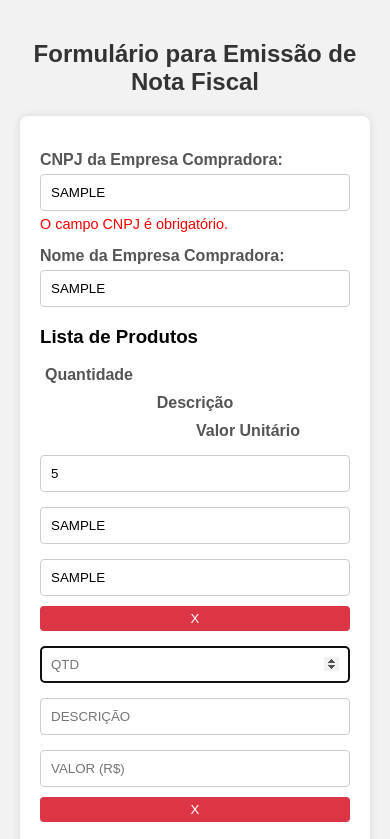
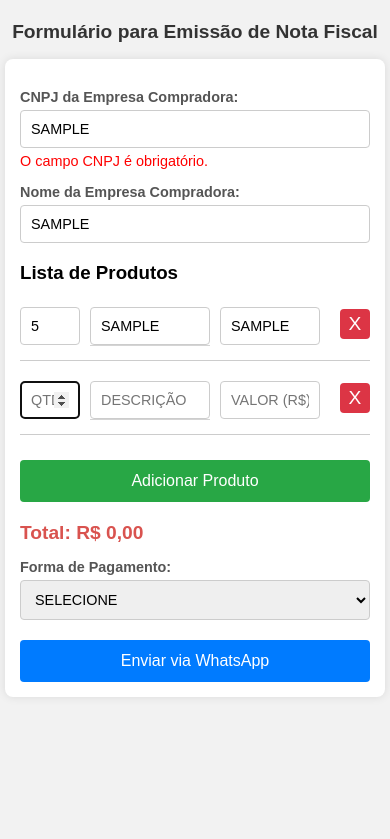
Before and after one commit to contador-assessoria/Solicitar-NFA, a plain HTML site: page index.html in a window 390 px wide. Both pictures are taken after typing "Sample", "Sample", "5", "Sample", "Sample" into the empty fields and a click on the button "Adicionar Produto". Shown: the top 839 px of the page. Drawn offline with Linux system fonts and the light colour scheme.

Commit message:
index.html
v2

```diff
--- a/index.html
+++ b/index.html
@@ -9,17 +9,18 @@
             font-family: Arial, sans-serif;
             background-color: #f2f2f2;
             margin: 0;
-            padding: 20px;
+            padding: 10px;
         }
         h2 {
             text-align: center;
             color: #333;
+            font-size: 1.5em;
         }
         form {
-            max-width: 600px;
+            max-width: 100%;
             margin: auto;
             background: #fff;
-            padding: 20px;
+            padding: 15px;
             border-radius: 8px;
             box-shadow: 0 0 10px rgba(0, 0, 0, 0.1);
         }
@@ -28,54 +29,82 @@
             font-weight: bold;
             display: block;
             margin-top: 15px;
+            font-size: 1em;
         }
         input, textarea, select {
             width: 100%;
-            padding: 10px;
+            padding: 12px;
             margin-top: 5px;
             border: 1px solid #ccc;
             border-radius: 4px;
             box-sizing: border-box;
             text-transform: uppercase; /* Visual uppercase */
+            font-size: 1em;
         }
-        .produto-header, .produto-item {
+        /* Remoção dos labels para os produtos */
+        .produto-header {
+            display: none;
+        }
+        .produto-item {
             display: flex;
             align-items: center;
             gap: 10px;
-            margin-bottom: 10px;
+            margin-bottom: 15px;
+            padding-bottom: 15px;
+            border-bottom: 1px solid #ccc; /* Linha separadora */
+            flex-wrap: wrap;
+            position: relative; /* Para posicionamento das sugestões */
         }
-        .produto-header label {
+        /* Ajustes para os campos dentro do produto-item */
+        .produto-item input[type="number"] {
+            flex: 0 0 60px;
+            /* Removido o atributo min */
+        }
+        .produto-item .autocomplete {
             flex: 1;
-            margin-top: 0;
+            position: relative;
         }
-        .produto-header label:nth-child(1) {
-            text-align: left;
-            margin-left: 5px; /* Move pixels para a direita */
-        }
-        .produto-header label:nth-child(2) {
-            text-align: center;
-        }
-        .produto-header label:nth-child(3) {
-            text-align: right;
-            margin-right: 50px; /* Move pixels para a esquerda */
-        }
-        .produto-item input[type="number"],
-        .produto-item input[type="text"] {
-            flex: 1;
-        }
-        .produto-item input[name="quantidade"] {
-            max-width: 70px;
+        .produto-item input[name="descricao"] {
+            width: 100%;
         }
         .produto-item input[name="valor"] {
-            max-width: 100px;
+            flex: 0 0 100px;
+            /* Removido o atributo min */
         }
+        /* Estilos para o autocomplete */
+        .autocomplete-items {
+            position: absolute;
+            border: 1px solid #d4d4d4;
+            border-top: none;
+            z-index: 99;
+            top: 100%;
+            left: 0;
+            right: 0;
+            background-color: #fff;
+            max-height: 150px;
+            overflow-y: auto;
+        }
+        .autocomplete-item {
+            padding: 10px;
+            cursor: pointer;
+        }
+        .autocomplete-item:hover {
+            background-color: #e9e9e9;
+        }
+        /* Botão Remover estilizado */
         .remover-produto {
             background-color: #dc3545;
             color: #fff;
-            padding: 5px 10px;
+            width: 30px;
+            height: 30px;
             border: none;
             border-radius: 4px;
             cursor: pointer;
+            font-size: 1.2em;
+            display: flex;
+            align-items: center;
+            justify-content: center;
+            padding: 0;
         }
         .remover-produto:hover {
             background-color: #c82333;
@@ -83,12 +112,13 @@
         #adicionar-produto {
             background-color: #28a745;
             color: #fff;
-            padding: 10px 15px;
+            padding: 12px 15px;
             margin-top: 10px;
             border: none;
             border-radius: 4px;
             cursor: pointer;
             width: 100%;
+            font-size: 1em;
         }
         #adicionar-produto:hover {
             background-color: #218838;
@@ -101,7 +131,7 @@
             width: 100%;
             border: none;
             border-radius: 4px;
-            font-size: 16px;
+            font-size: 1.2em;
             cursor: pointer;
         }
         #enviar:hover {
@@ -122,16 +152,40 @@
         }
         /* Responsividade */
         @media (max-width: 600px) {
-            .produto-header, .produto-item {
-                flex-direction: column;
-                align-items: stretch;
+            body {
+                padding: 5px;
             }
-            .produto-header label {
+            h2 {
+                font-size: 1.2em;
+            }
+            label {
+                font-size: 0.9em;
+            }
+            input, textarea, select {
+                padding: 10px;
+                font-size: 0.9em;
+            }
+            .produto-item {
+                flex-direction: row;
+                align-items: center;
+                width: 100%;
+            }
+            .remover-produto {
+                width: 30px;
+                height: 30px;
+                margin-left: 10px;
+            }
+            #total {
                 text-align: left;
+                font-size: 1.2em;
             }
-            .produto-item input[type="number"],
-            .produto-item input[type="text"] {
-                max-width: none;
+            #enviar {
+                font-size: 1em;
+                padding: 12px;
+            }
+            #adicionar-produto {
+                font-size: 1em;
+                padding: 12px;
             }
         }
     </style>
@@ -151,25 +205,13 @@
 
     <div id="produtos">
         <h3>Lista de Produtos</h3>
-        <div class="produto-header">
-            <label>Quantidade                </label>
-            <label>Descrição</label>
-            <label>Valor Unitário</label>
-
-        </div>
+        <!-- Removido o header dos produtos -->
         <div class="produto-item">
-            <input type="number" name="quantidade" placeholder="Qtd" min="1" required>
-            <input type="text" name="descricao" placeholder="Descrição" list="lista-produtos" required>
-            <datalist id="lista-produtos">
-                <option value="CARRAPINHA">
-                <option value="COCADA BRANCA">
-                <option value="COCADA COM LEITE CONDENSADO">
-                <option value="PAÇOCA">
-                <option value="PAÇOCA DE CHOLATATE">
-                <option value="PÉ DE MOLEQUE">
-                <option value="RAPADURA LEITE">
-                <option value="RAPADURA LEITE NINHO">
-            </datalist>
+            <input type="number" name="quantidade" placeholder="Qtd" required>
+            <div class="autocomplete">
+                <input type="text" name="descricao" placeholder="Descrição" required>
+                <div class="autocomplete-items"></div>
+            </div>
             <input type="text" name="valor" placeholder="Valor (R$)" required>
             <button type="button" class="remover-produto">X</button>
         </div>
@@ -193,6 +235,18 @@
 </form>
 
 <script>
+    // Lista de produtos para autocomplete
+    const produtosDisponiveis = [
+        "CARRAPINHA",
+        "COCADA BRANCA",
+        "COCADA COM LEITE CONDENSADO",
+        "PAÇOCA",
+        "PAÇOCA DE CHOCOLATE",
+        "PÉ DE MOLEQUE",
+        "RAPADURA LEITE",
+        "RAPADURA LEITE NINHO"
+    ];
+
     // Função para formatar números com vírgula como separador decimal
     function formatNumber(num) {
         return num.toFixed(2).replace('.', ',');
@@ -211,18 +265,18 @@
             return false;
 
         // Valida DVs
-        let tamanho = cnpj.length - 2
+        let tamanho = cnpj.length - 2;
         let numeros = cnpj.substring(0, tamanho);
         let digitos = cnpj.substring(tamanho);
         let soma = 0;
         let pos = tamanho - 7;
         for (let i = tamanho; i >= 1; i--) {
-            soma += numeros.charAt(tamanho - i) * pos--;
+            soma += parseInt(numeros.charAt(tamanho - i)) * pos--;
             if (pos < 2)
                 pos = 9;
         }
-        let resultado = soma % 11 < 2 ? 0 : 11 - soma % 11;
-        if (resultado != digitos.charAt(0))
+        let resultado = soma % 11 < 2 ? 0 : 11 - (soma % 11);
+        if (resultado !== parseInt(digitos.charAt(0)))
             return false;
 
         tamanho = tamanho + 1;
@@ -230,12 +284,12 @@
         soma = 0;
         pos = tamanho - 7;
         for (let i = tamanho; i >= 1; i--) {
-            soma += numeros.charAt(tamanho - i) * pos--;
+            soma += parseInt(numeros.charAt(tamanho - i)) * pos--;
             if (pos < 2)
                 pos = 9;
         }
-        resultado = soma % 11 < 2 ? 0 : 11 - soma % 11;
-        if (resultado != digitos.charAt(1))
+        resultado = soma % 11 < 2 ? 0 : 11 - (soma % 11);
+        if (resultado !== parseInt(digitos.charAt(1)))
             return false;
 
         return true;
@@ -314,20 +368,112 @@
         return totalNota;
     }
 
+    // Função para criar o autocomplete
+    function criarAutocomplete(inp, arr) {
+        closeAllLists(inp);
+        const autocompleteDiv = inp.parentNode.querySelector('.autocomplete-items');
+        if (!autocompleteDiv) return;
+
+        const val = inp.value.toUpperCase();
+        let filteredArr = [];
+
+        if (val) {
+            filteredArr = arr.filter(item => item.toUpperCase().includes(val));
+        } else {
+            // Se o campo estiver vazio, mostrar todas as opções
+            filteredArr = arr.slice();
+        }
+
+        const maxSuggestions = 5;
+        let count = 0;
+
+        filteredArr.forEach(item => {
+            if (count >= maxSuggestions) return;
+            const itemDiv = document.createElement('div');
+            itemDiv.classList.add('autocomplete-item');
+            if (val) {
+                // Destaque da parte correspondente
+                const startIndex = item.toUpperCase().indexOf(val);
+                if (startIndex !== -1) {
+                    const endIndex = startIndex + val.length;
+                    itemDiv.innerHTML =
+                        item.substring(0, startIndex) +
+                        "<strong>" + item.substring(startIndex, endIndex) + "</strong>" +
+                        item.substring(endIndex);
+                } else {
+                    itemDiv.textContent = item;
+                }
+            } else {
+                itemDiv.textContent = item;
+            }
+            // Evento de clique na sugestão
+            itemDiv.addEventListener('click', function() {
+                inp.value = item;
+                closeAllLists(inp);
+                recalcularTotal();
+            });
+            autocompleteDiv.appendChild(itemDiv);
+            count++;
+        });
+
+        if (filteredArr.length === 0) {
+            const noMatchDiv = document.createElement('div');
+            noMatchDiv.classList.add('autocomplete-item');
+            noMatchDiv.innerHTML = "Nenhum resultado encontrado";
+            autocompleteDiv.appendChild(noMatchDiv);
+        }
+    }
+
+    // Função para fechar todas as listas de autocomplete
+    function closeAllLists(element) {
+        const items = document.getElementsByClassName('autocomplete-items');
+        for (let i = 0; i < items.length; i++) {
+            if (element !== items[i] && element !== element.parentNode.querySelector('.autocomplete-items')) {
+                items[i].innerHTML = '';
+            }
+        }
+    }
+
     // Função para adicionar event listeners aos inputs
     function adicionarListenersProduto(produtoDiv) {
-        const inputs = produtoDiv.querySelectorAll('input');
-        inputs.forEach(input => {
+        const quantidadeInput = produtoDiv.querySelector('input[name="quantidade"]');
+        const descricaoInput = produtoDiv.querySelector('input[name="descricao"]');
+        const valorInput = produtoDiv.querySelector('input[name="valor"]');
+        const removerBtn = produtoDiv.querySelector('.remover-produto');
+
+        // Uppercase para o campo descrição e configuração do autocomplete
+        descricaoInput.addEventListener('input', function() {
+            this.value = this.value.toUpperCase();
+            criarAutocomplete(this, produtosDisponiveis);
+            recalcularTotal();
+        });
+
+        // Evento para exibir autocomplete ao focar no campo
+        descricaoInput.addEventListener('focus', function() {
+            criarAutocomplete(this, produtosDisponiveis);
+        });
+
+        // Evento para exibir autocomplete ao clicar no campo (para dispositivos móveis)
+        descricaoInput.addEventListener('click', function() {
+            criarAutocomplete(this, produtosDisponiveis);
+        });
+
+        // Evento para limpar autocomplete ao sair do campo
+        descricaoInput.addEventListener('blur', function() {
+            // Pequeno delay para permitir o clique nas sugestões
+            setTimeout(() => {
+                closeAllLists(this);
+            }, 100);
+        });
+
+        // Uppercase para os outros campos e recalcula o total
+        [quantidadeInput, valorInput].forEach(input => {
             input.addEventListener('input', function() {
-                if (input.name !== 'valor' && input.name !== 'quantidade') {
-                    this.value = this.value.toUpperCase(); // Converter para maiúsculas
-                }
                 recalcularTotal();
             });
         });
 
         // Event listener para o botão de remover produto
-        const removerBtn = produtoDiv.querySelector('.remover-produto');
         removerBtn.addEventListener('click', function() {
             produtoDiv.remove();
             recalcularTotal();
@@ -344,8 +490,11 @@
         const novoProduto = document.createElement('div');
         novoProduto.className = 'produto-item';
         novoProduto.innerHTML = `
-            <input type="number" name="quantidade" placeholder="Qtd" min="1" required>
-            <input type="text" name="descricao" placeholder="Descrição" list="lista-produtos" required>
+            <input type="number" name="quantidade" placeholder="Qtd" required>
+            <div class="autocomplete">
+                <input type="text" name="descricao" placeholder="Descrição" required>
+                <div class="autocomplete-items"></div>
+            </div>
             <input type="text" name="valor" placeholder="Valor (R$)" required>
             <button type="button" class="remover-produto">X</button>
         `;
@@ -355,6 +504,11 @@
 
         // Adicionar listeners para o novo produto
         adicionarListenersProduto(novoProduto);
+    });
+
+    // Event listener para fechar a lista de autocomplete quando clicar fora
+    document.addEventListener('click', function (e) {
+        closeAllLists(e.target);
     });
 
     // Event listener para enviar via WhatsApp
```
